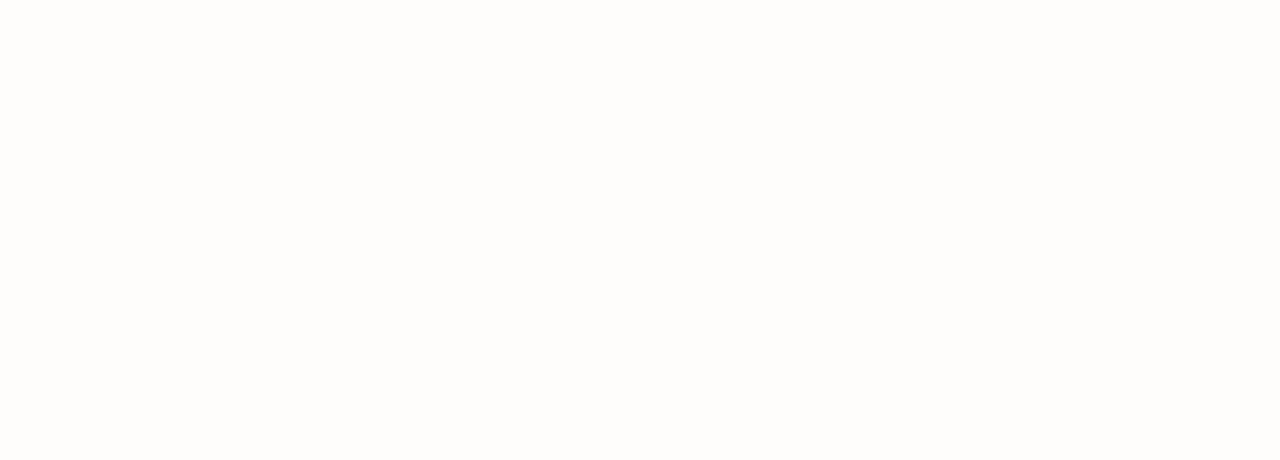
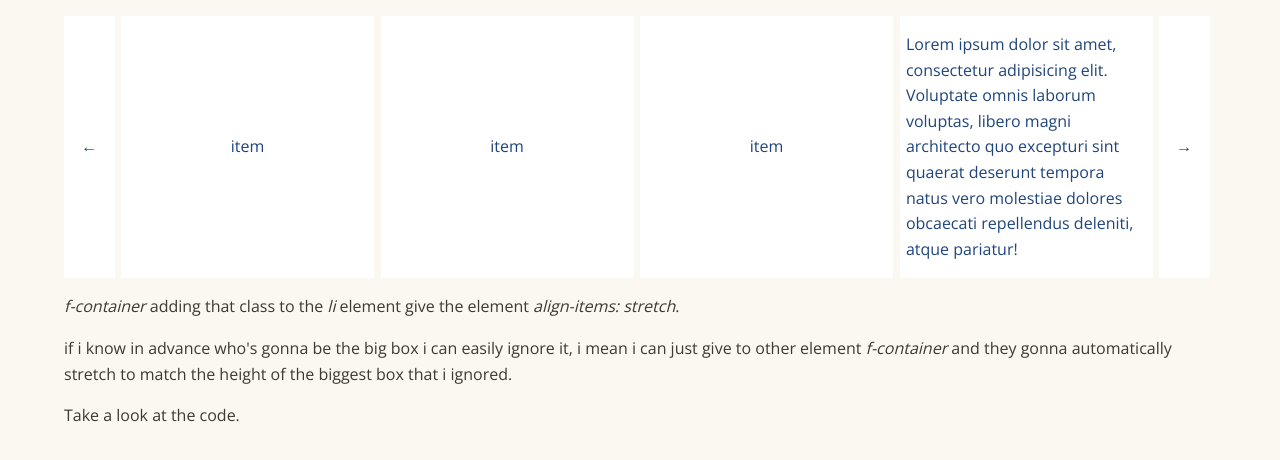
Before and after one commit to IDSFN/Byflex, a plain HTML site: page other/2_flexNav/index.html in a window 1280 px wide. Drawn offline with nearby package versions, Linux system fonts and the light colour scheme.

Commit message:
other_2_flexNav: Done

```diff
--- a/other/2_flexNav/index.html
+++ b/other/2_flexNav/index.html
@@ -12,6 +12,38 @@
 
 	<!-- BODY -->
 	<body>
-
+		<p></p> <!-- Quick way to add margin before NAV -->
+		<nav>
+			<ul class="f-container">
+				<li class="f-item f-item-small f-container">
+					<a href="#" class="f-container f-container-VH">←</a>
+				</li>
+				<li class="f-item f-container">
+					<a href="#" class="f-container f-container-VH">item</a>
+				</li>
+				<li class="f-item f-container">
+					<a href="#" class="f-container f-container-VH">item</a>
+				</li>
+				<li class="f-item f-container">
+					<a href="#" class="f-container f-container-VH">item</a>
+				</li>
+				<li class="f-item">
+					<a href="#" class="f-container f-container-VH">Lorem ipsum dolor sit amet, consectetur adipisicing elit. Voluptate omnis laborum voluptas, libero magni architecto quo excepturi sint quaerat deserunt tempora natus vero molestiae dolores obcaecati repellendus deleniti, atque pariatur!</a>
+				</li>
+				<li class="f-item f-item-small f-container">
+					<a href="#" class="f-container f-container-VH">→</a>
+				</li>
+			</ul>
+		</nav>
+		<p></p> <!-- Quick way to add space after NAV -->
+		<p>
+			<em>f-container</em> adding that class to the <em>li</em> element give the element <em>align-items: stretch</em>.
+		</p>
+		<p>
+			if i know in advance who's gonna be the big box i can easily ignore it, i mean i can just give to other element <em>f-container</em> and they gonna automatically stretch to match the height of the biggest box that i ignored.
+		</p>
+		<p>
+			Take a look at the code.
+		</p>
 	</body>
 </html>
--- a/other/2_flexNav/style.css
+++ b/other/2_flexNav/style.css
@@ -14,7 +14,54 @@ body {
 	width: 90%;
 	margin: auto;
 	background-color: rgb(236, 223, 189); /*fallback*/
-	background-color: rgba(236, 223, 189, 0.05);
+	background-color: rgba(236, 223, 189, 0.2);
 	color: #3B3A35;
 	line-height: 1.6em;
 }
+
+/* Basic UL li styling */
+ul {
+	padding: 0;
+	margin: 0;
+	list-style: none;
+}
+
+li {
+	padding-right: 0.4em;
+}
+
+li a {
+	width: 100%;
+	background-color: white;
+	color: #20457C;
+	text-decoration: none;
+	padding: 1em 0.4em;
+	transition: all 0.2s ease-in;
+}
+
+li a:hover {
+	background-color: #3B3A35;
+	color: white;
+}
+
+/* FlexBox layout */
+.f-container {
+	display: flex;
+}
+
+.f-container-VH {
+	justify-content: center;
+	align-items: center;
+}
+
+.f-item {
+	flex: 1;
+}
+
+.f-item-small {
+	flex-grow: 0.2;
+}
+
+.gutter {
+	padding-right: 1em;
+}
```
